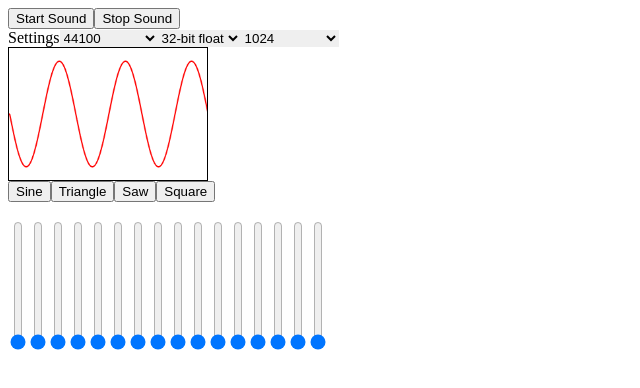
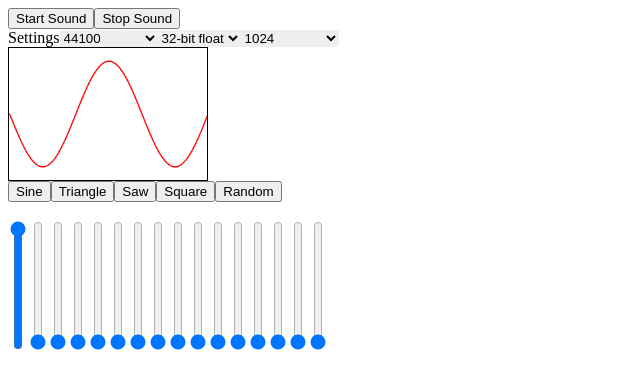
Before and after one commit to vectorsize/wavegen, a React (Create React App) app: page / in a window 1280 px wide. Shown: the top 388 px of the page, without its empty margins (0-640 px from the left). Built offline with nearby package versions, Linux system fonts and the light colour scheme.

Commit message:
feat: make sliders slave and add random

```diff
--- a/src/components/app.tsx
+++ b/src/components/app.tsx
@@ -26,6 +26,7 @@ import {
   SQUARE,
   SAW,
   TRIANGLE,
+  randomAmps,
   frequencies,
 } from './constants'
 
@@ -115,6 +116,7 @@ function Main() {
         <Button onClick={() => setAmplitudes(TRIANGLE)}>Triangle</Button>
         <Button onClick={() => setAmplitudes(SAW)}>Saw</Button>
         <Button onClick={() => setAmplitudes(SQUARE)}>Square</Button>
+        <Button onClick={() => setAmplitudes(randomAmps())}>Random</Button>
       </div>
       <Harmonies>
         {harmonics.map((h) => (
@@ -123,6 +125,7 @@ function Main() {
             onChange={(e) => {
               update(h, e)
             }}
+            value={amplitudes[h]}
             step={0.01}
           />
         ))}
--- a/src/components/constants.ts
+++ b/src/components/constants.ts
@@ -4,7 +4,7 @@ import { freqs } from '../lib/utils'
 // Constants
 // --
 export const numHarmonics = 16
-export const fundamental = 440
+export const fundamental = 220
 export const width = 300
 export const height = 200
 export const sampleRates = [22050, 44100, 48000, 88200, 96000]
@@ -16,3 +16,18 @@ export const SQUARE = makeSquare(numHarmonics)
 export const SAW = makeSaw(numHarmonics)
 export const TRIANGLE = makeTriangle(numHarmonics)
 export const frequencies = freqs(numHarmonics, fundamental)
+
+export const RAND = new Array(numHarmonics).fill(0).map((v) => Math.random())
+export const RANDHARM = new Array(numHarmonics)
+  .fill(0)
+  .map((v) => Math.random())
+  .map((v, i) => (i % 2 === 1 ? 0 : v))
+
+const waves = [SINE, SQUARE, TRIANGLE, SINE, SINE, RAND, RANDHARM]
+
+export const randomAmps = (): number[] =>
+  new Array(numHarmonics).fill(0).map((_, i) => {
+    const wi = parseInt(`${(Math.random() * 10) % waves.length}`)
+    const wave = waves[wi]
+    return wave[i]
+  })
--- a/src/components/slider.tsx
+++ b/src/components/slider.tsx
@@ -1,4 +1,4 @@
-import React, { useState, ChangeEvent } from 'react'
+import React, { ChangeEvent } from 'react'
 import styled from 'styled-components'
 
 const Input = styled.div`
@@ -8,13 +8,14 @@ const Input = styled.div`
 `
 
 type SliderProps = {
+  value: number
   label?: string
   min?: number
   max?: number
   step?: number
   uiValue?: number
   onChange: (v: number) => void
-  unit?: string,
+  unit?: string
   className?: string
 }
 
@@ -26,17 +27,13 @@ const Slider = (props: SliderProps) => {
     max = 1,
     step = 0.1,
     uiValue = 0,
+    value,
     onChange,
-    className = ''
+    className = '',
   } = props
 
-  const [value, setValue] = useState(0.0)
-
-  const update = (e: ChangeEvent<HTMLInputElement>) => {
-    const v = Number(e.target.value)
-    setValue(v)
-    onChange(v)
-  }
+  const update = (e: ChangeEvent<HTMLInputElement>) =>
+    onChange(Number(e.target.value))
 
   return (
     <Input className={className}>
```
